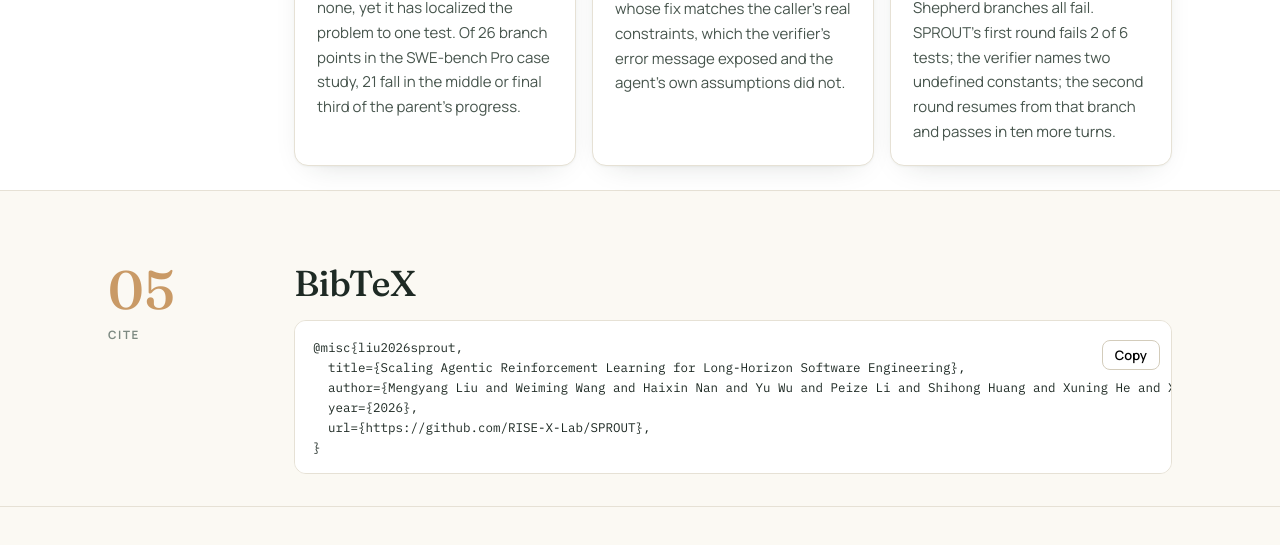
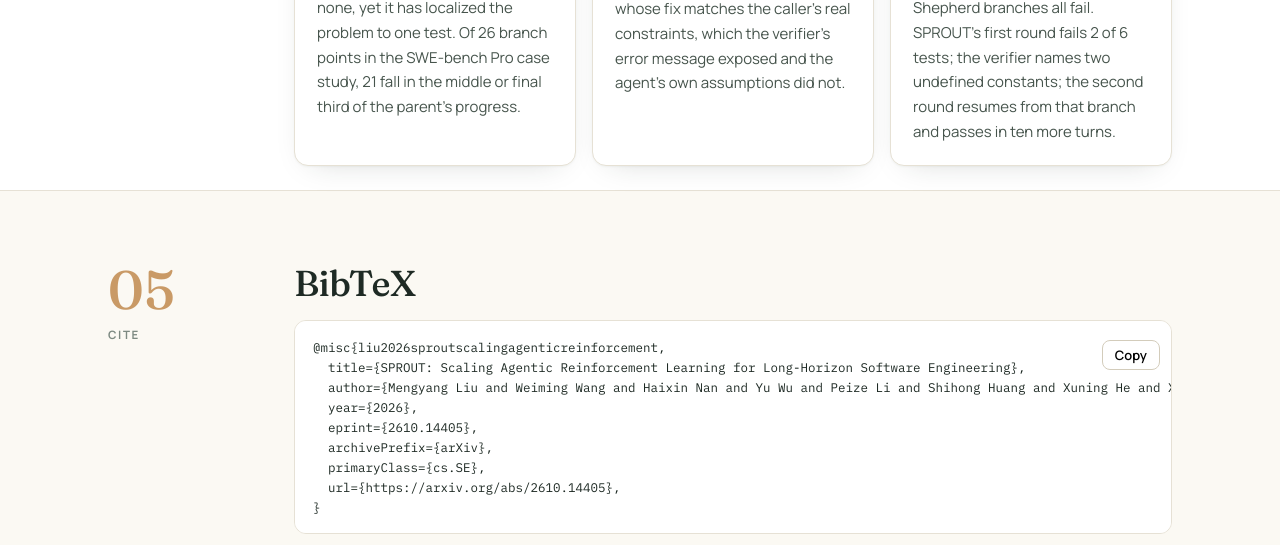
Before and after one commit to RISE-X-Lab/SPROUT, a plain HTML site: page index.html in a window 1280 px wide. Shown: the part 6602-7147 px from the top of the page. Drawn offline with Linux system fonts and the light colour scheme.

Commit message:
Cite the arXiv paper

```diff
--- a/index.html
+++ b/index.html
@@ -215,11 +215,14 @@
       <h2>BibTeX</h2>
       <div class="bib">
         <button class="copy" type="button">Copy</button>
-<pre class="code">@misc{liu2026sprout,
-  title={Scaling Agentic Reinforcement Learning for Long-Horizon Software Engineering},
+<pre class="code">@misc{liu2026sproutscalingagenticreinforcement,
+  title={SPROUT: Scaling Agentic Reinforcement Learning for Long-Horizon Software Engineering},
   author={Mengyang Liu and Weiming Wang and Haixin Nan and Yu Wu and Peize Li and Shihong Huang and Xuning He and Xue Jiang and Yihong Dong},
   year={2026},
-  url={https://github.com/RISE-X-Lab/SPROUT},
+  eprint={2610.14405},
+  archivePrefix={arXiv},
+  primaryClass={cs.SE},
+  url={https://arxiv.org/abs/2610.14405},
 }</pre>
       </div>
     </div>
```
